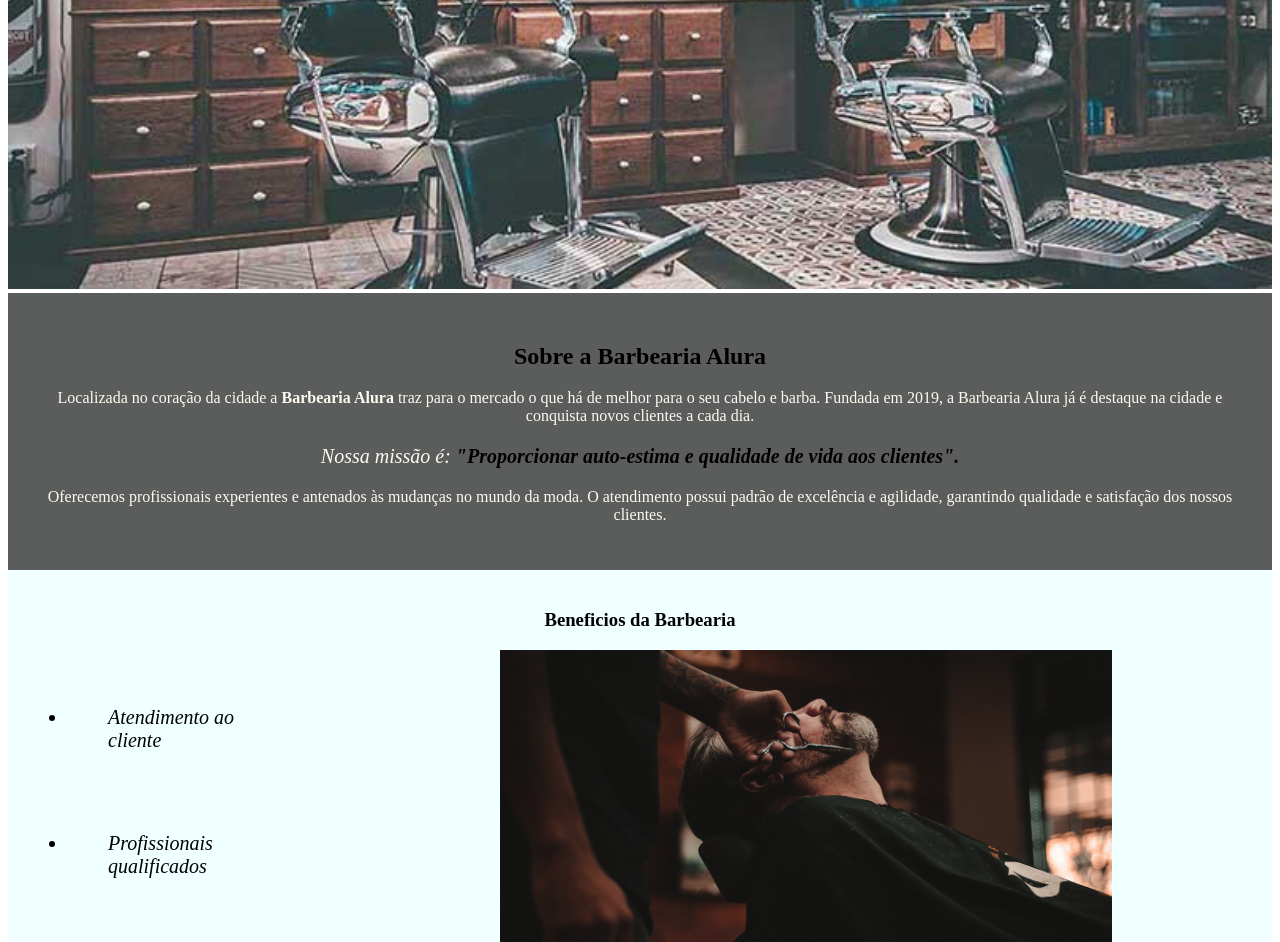
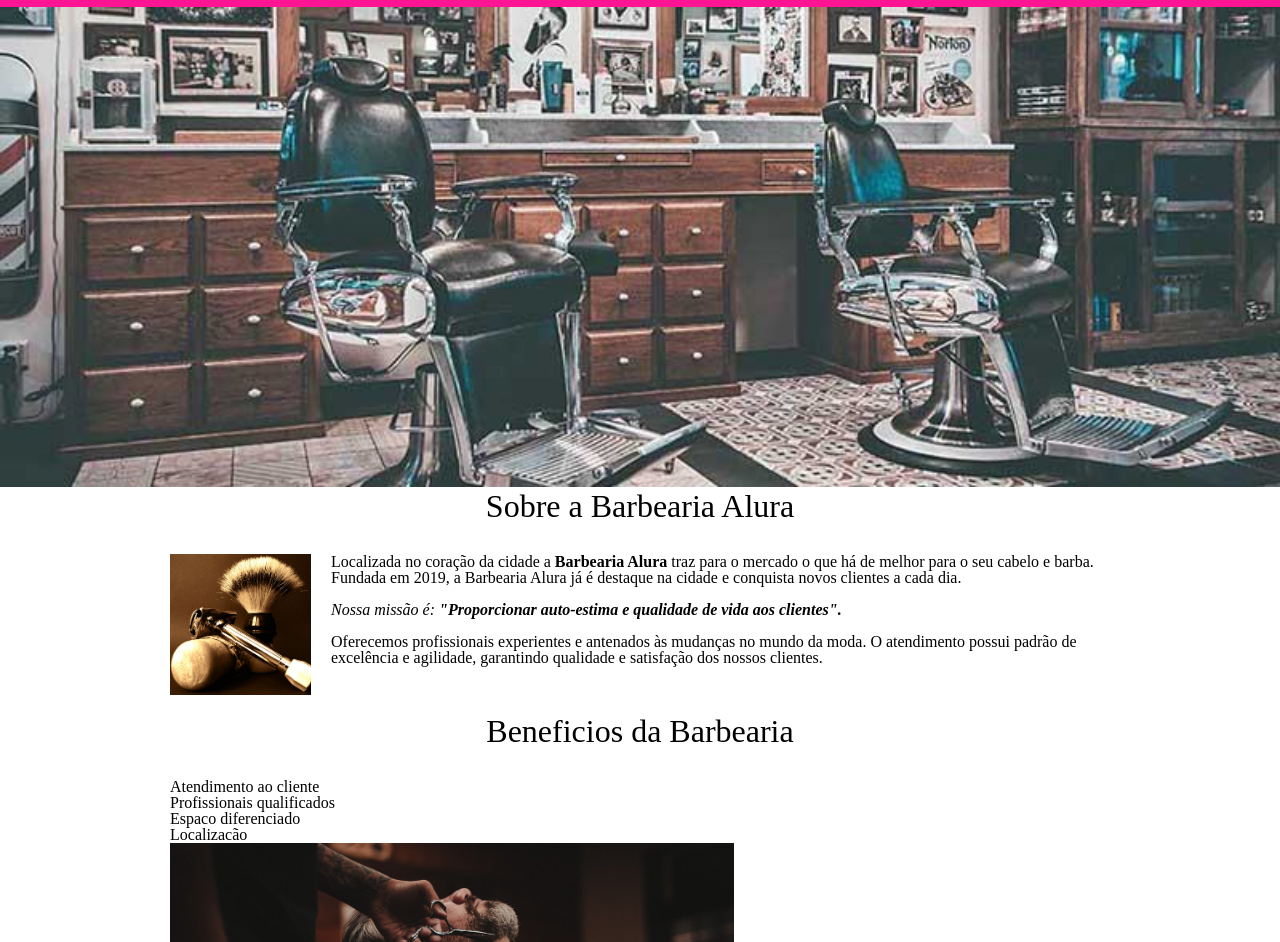
Before and after one commit to Mpase01/Aprendendo-HTML-e-CSS, a plain HTML site: page Aprendendo-HTML-CSS-Alura/Parte 1/Primeira_Pagina.html in a window 1280 px wide. Shown: the part 286-1228 px from the top of the page. Drawn offline with Linux system fonts and the light colour scheme.

Commit message:
parte 1 curso 4

```diff
--- a/Aprendendo-HTML-CSS-Alura/Parte 1/Primeira_Pagina.html
+++ b/Aprendendo-HTML-CSS-Alura/Parte 1/Primeira_Pagina.html
@@ -4,25 +4,42 @@
         <meta charset="UTF-8">
         <meta http-equiv="X-UA-Compatible" content="IE=edge">
         <meta name="viewport" content="width=device-width, initial-scale=1.0">
-        <link rel="stylesheet" href="style_PP.css">
+        <link rel="stylesheet" href="reset.css">
+        <link rel="stylesheet" href="style.css">
         <title>Barbearia Alura</title>
     </head>
     <body>
         <header>
-            <h1 class="Cabecalho">Barbearia Alura</h1>
+            <div class="Menu">
+                <h1><img src="Imagens/logo-branco.png" alt="Logo da Barbearia" class="logo"></h1>
+                <h2></h2>
+
+                <nav>
+                    <ul>
+                        <li><a href="Primeira_Pagina.html">Home</a></li>
+                        <li><a href="produtos.html">Produtos</a></li>
+                        <li><a href="Contatos.html">Contatos</a></li>
+                    </ul>
+                </nav>
+            <div>
         </header>
+
         <img src="Imagens/banner.jpg" alt="Salão" class="banner">
-        <Div class="principal">
+
+        <main>
+            <section class="principal">
                 <h2 class="Centralizado">Sobre a Barbearia Alura</h2>
+
+                <img class="utensilios" src="Imagens/utensilios.jpg" alt="Utensilios">
 
                 <p>Localizada no coração da cidade a <strong>Barbearia Alura</strong>  traz para o mercado o que há de melhor para o seu cabelo e barba. Fundada em 2019, a Barbearia Alura já é destaque na cidade e conquista novos clientes a cada dia.</p>
 
                 <p id="missao"><em>Nossa missão é: <strong>"Proporcionar auto-estima e qualidade de vida aos clientes".</em></strong></p>
 
                 <p>Oferecemos profissionais experientes e antenados às mudanças no mundo da moda. O atendimento possui padrão de excelência e agilidade, garantindo qualidade e satisfação dos nossos clientes.</p>
-        </div>
+            </section>
 
-        <div class="beneficios">
+            <section class="beneficios">
                 <h3 class="Centralizado">Beneficios da Barbearia</h3>
                 <ul>
                     <li class="itens">Atendimento ao cliente</li>
@@ -31,6 +48,13 @@
                     <li class="itens">Localizacão</li>
                 </ul>
                 <img src="Imagens/beneficios.jpg" alt="Beneficios" class="imgbeneficios">
-        </div>
+            </section>
+        </main>
+
+        <footer>
+            <img src="Imagens/logo.png" alt="logo_rodape">
+            <P class="copy"> &copy;Copyrigth Barbearia Alura 2021</P>
+    </footer>
+
     </body>
 </html>
--- a/Aprendendo-HTML-CSS-Alura/Parte 1/style.css
+++ b/Aprendendo-HTML-CSS-Alura/Parte 1/style.css
@@ -130,3 +130,39 @@
     border: 1px solid black;
     padding: 8px 15px ;
 }
+
+/* css da pagina principal */
+
+.banner {
+    width: 100%;
+}
+
+.Centralizado {
+    text-align: center;
+    font-size: 2em;
+    margin: 0 0 1em;
+    clear: left;
+}
+
+.principal p {
+    margin: 0 0 1em;
+}
+
+.principal strong {
+    font-weight: bold;
+}
+
+.principal em {
+    font-style: italic;
+}
+
+.utensilios {
+    width: 15%;
+    float: left;
+    margin: 0 20px 20px 0;
+}
+
+.imgbeneficios {
+    width: 60%;
+
+}
```
Also changed, not shown: Aprendendo-HTML-CSS-Alura/Parte 1/Imagens/utensilios.jpg (added). Lines whose indentation alone changed are shown as unchanged.
